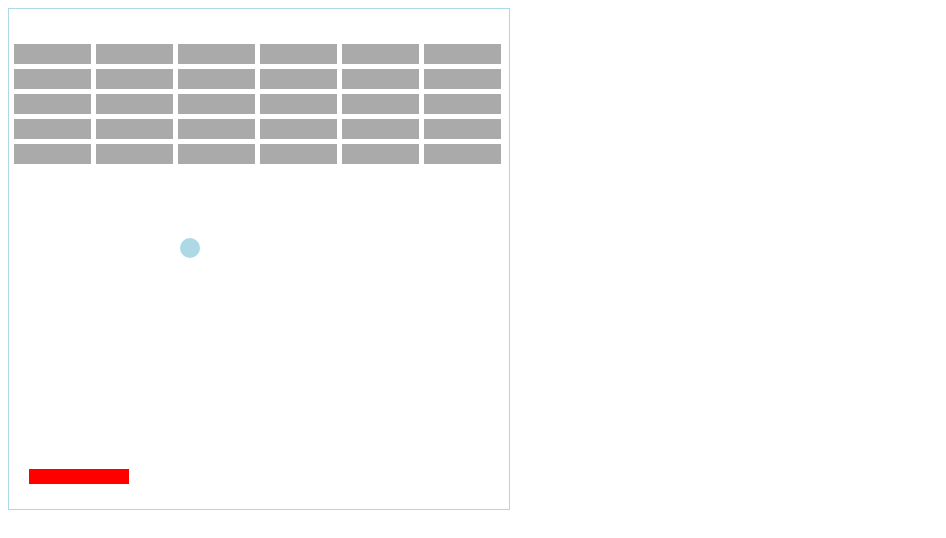
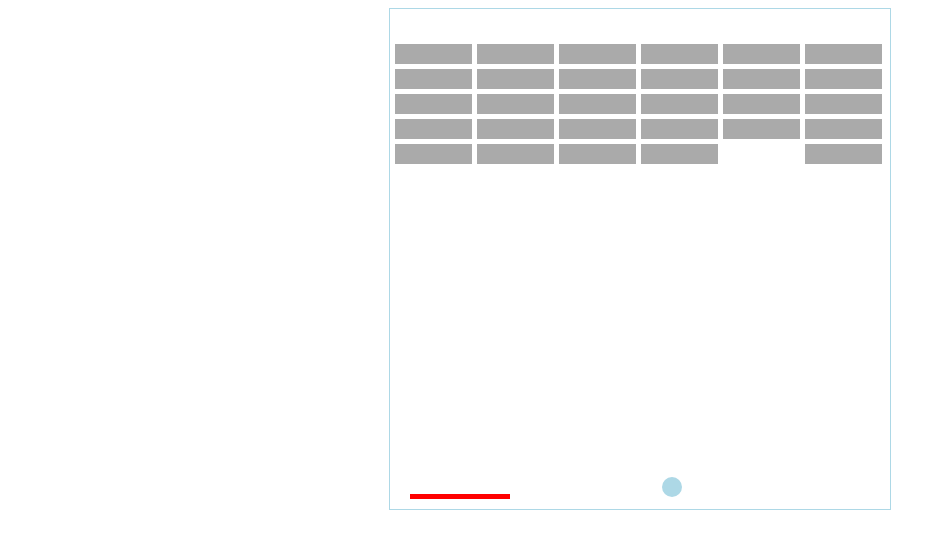
Before and after one commit to sketchyy/ts-arkanoid, a website built with webpack: page index.html in a window 1280 px wide. Shown: the whole page, without its empty margins (0-946 px from the left). Built offline with nearby package versions, Linux system fonts and the light colour scheme.

Commit message:
Add bricks destroying after collision

```diff
--- a/index.html
+++ b/index.html
@@ -5,10 +5,17 @@
         .gameCanvas {
             border: 1px lightblue solid;
         }
+        .canvas-container {
+          display: flex;
+          align-items: center;
+          justify-content: center;
+        }
     </style>
   </head>
   <body>
-    <canvas id="gameCanvas" width="500px" height="500px" class="gameCanvas"></canvas>
+    <div class="canvas-container">
+      <canvas id="gameCanvas" width="500px" height="500px" class="gameCanvas"></canvas>
+    </div>
 
     <script src="./dist/bundle.js"></script>
   </body>
--- a/src/actors/actor.ts
+++ b/src/actors/actor.ts
@@ -2,6 +2,7 @@ import { KeyPressed } from "../game/track-keys";
 import { State } from "../game/state";
 
 export interface Actor {
+    type: string;
     draw(cxt: CanvasRenderingContext2D): void;
     update(state: State, keys?: KeyPressed): void;
 }
--- a/src/actors/ball.ts
+++ b/src/actors/ball.ts
@@ -10,9 +10,13 @@ export class Ball implements Actor {
         this.radius = 10;
     }
 
+    get type(): string {
+        return "ball";
+    }
+
     public draw(ctx: CanvasRenderingContext2D): void {
         ctx.beginPath();
-        ctx.arc(this.pos.x, this.pos.y, this.radius, 0, Math.PI*2);
+        ctx.arc(this.pos.x, this.pos.y, this.radius, 0, Math.PI * 2);
         ctx.fillStyle = "lightblue";
         ctx.fill();
         ctx.closePath();
@@ -20,14 +24,36 @@ export class Ball implements Actor {
 
     public update(state: State): void {
         let canvas: HTMLCanvasElement = state.view.canvas;
+        let x = this.pos.x;
+        let y = this.pos.y;
+        let player = state.getPlayer();
 
-        if (this.pos.x + this.speed.x < this.radius || this.pos.x + this.speed.x > canvas.width - this.radius) {
+        // Collide with left and right border
+        if (x < this.radius || x > canvas.width - this.radius) {
             this.speed.x = -this.speed.x;
         }
-        if (this.pos.y + this.speed.y < this.radius || this.pos.y + this.speed.y > canvas.height - this.radius) {
+
+        // Collide with bricks
+        if (state.isCollidesWithBricks(this)) {
             this.speed.y = -this.speed.y;
         }
 
+        // Collide wih upper border
+        if (y < this.radius) {
+            this.speed.y = -this.speed.y;
+        }
+
+        // Collide with player's paddle
+        if (y > player.pos.y - this.radius) {
+            if (x + this.radius > player.pos.x && x - this.radius < player.pos.x + player.size.x && y > player.pos.y - this.radius) {
+                this.speed.y = -this.speed.y
+            } else {
+                // Collide with floor = game over
+                state.gameOver();
+            }
+        }
+
+        // Calculate new position
         this.pos.x += this.speed.x;
         this.pos.y += this.speed.y;
     }
--- a/src/actors/brick.ts
+++ b/src/actors/brick.ts
@@ -8,6 +8,10 @@ export class Brick implements Actor {
     constructor(public pos: Vector) {
     }
 
+    get type(): string {
+        return "brick";
+    }
+
     public draw(ctx: CanvasRenderingContext2D): void {
         ctx.beginPath();
         ctx.rect(this.pos.x, this.pos.y, this.size.x, this.size.y);
@@ -16,9 +20,7 @@ export class Brick implements Actor {
         ctx.closePath();
     }
 
-    public update(state: State): void {
-
-    }
+    public update(state: State): void {}
 }
 
 Brick.prototype.size = new Vector(77, 20);
--- a/src/actors/player.ts
+++ b/src/actors/player.ts
@@ -5,9 +5,13 @@ import { KeyPressed } from "../game/track-keys";
 
 export class Player implements Actor {
     public size: Vector;
-    public speedX: number = 10;
+    public speedX: number = 7;
 
     constructor(public pos: Vector) {
+    }
+
+    get type(): string {
+        return "player";
     }
 
     public draw(ctx: CanvasRenderingContext2D): void {
@@ -28,4 +32,4 @@ export class Player implements Actor {
     }
 }
 
-Player.prototype.size = new Vector(100, 15);
+Player.prototype.size = new Vector(100, 5);
--- a/src/game/arkanoid-game.ts
+++ b/src/game/arkanoid-game.ts
@@ -13,8 +13,8 @@ export class ArkanoidGame {
 
     constructor() {
         let actors = [
-            new Player(new Vector(20, 460)),
-            new Ball(new Vector(50, 450), new Vector(1, 1)),
+            new Player(new Vector(20, 485)),
+            new Ball(new Vector(50, 450), new Vector(2, 2)),
             ...this.createBricks()
         ]
 
@@ -23,7 +23,7 @@ export class ArkanoidGame {
         this.keys = trackKeys(["ArrowLeft", "ArrowRight"]);
     }
 
-    public start() {
+    public start(): void {
         setInterval(() => {
             this.view.draw(this.state.actors);
             this.state.update(this.keys);
--- a/src/game/state.ts
+++ b/src/game/state.ts
@@ -1,12 +1,55 @@
 import { Actor } from "../actors/actor";
 import { KeyPressed } from "./track-keys";
 import { CanvasView } from "../view/canvas-view";
+import { Player } from "../actors/player";
+import { Brick } from "../actors/brick";
+import { Vector } from "../common/vector";
+import { Ball } from "../actors/ball";
 
 export class State {
+    private isGameOver: boolean = false;
+    private bricks: Brick[];
+
     constructor(public actors: Actor[], public view: CanvasView) {
+        this.bricks = <Brick[]> actors.filter((actor: Actor) => actor.type === "brick");
     }
 
     public update(keys: KeyPressed): void {
-        this.actors.forEach((actor: Actor) => actor.update(this, keys));
+        if (!this.isGameOver) {
+            this.actors.forEach((actor: Actor) => actor.update(this, keys));
+        }
+    }
+
+    public isCollidesWithBricks(ball: Ball) {
+        let removedBrick: Brick = null;
+        let result = false;
+
+        for (let i = 0; i < this.bricks.length; i++) {
+            let b: Brick = this.bricks[i];
+            let isOverlapX = ball.pos.x + ball.radius > b.pos.x && ball.pos.x - ball.radius < b.pos.x + b.size.x;
+            let isOverlapY = ball.pos.y + ball.radius > b.pos.y && ball.pos.y - ball.radius < b.pos.y + b.size.y;
+            if (isOverlapX && isOverlapY) {
+                result = true;
+                removedBrick = b;
+                break;
+            }
+        }
+
+        if (removedBrick) {
+            this.actors = this.actors.filter((a: Actor) => a !== removedBrick);
+            this.bricks = this.bricks.filter((b: Brick) => b !== removedBrick);
+        }
+
+        return result;
+    }
+
+    public gameOver(): void {
+        alert("GAME OVER");
+        this.isGameOver = true;
+        document.location.reload();
+    }
+
+    public getPlayer(): Player {
+        return <Player> this.actors.filter((actor: Actor) => actor.type === "player")[0];
     }
 }
```
